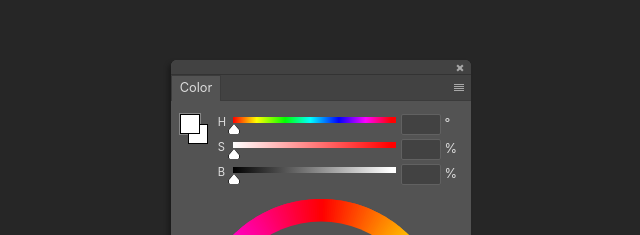
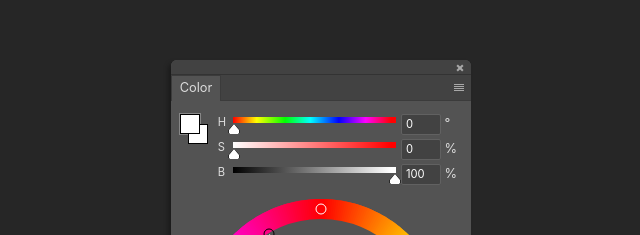
Before and after one commit to nkihrk/ng-colPicker, an Angular app: page / in a window 1280 px wide. Shown: the part 135-370 px from the top of the page, without its empty margins (319-959 px from the left). Built offline with nearby package versions, Linux system fonts and the light colour scheme.

Commit message:
finished coding UI

```diff
--- a/src/app/col-picker/col-picker.component.html
+++ b/src/app/col-picker/col-picker.component.html
@@ -30,21 +30,21 @@
           <div #sliderColor class="slider-color">
             <canvas #canvasH></canvas>
           </div>
-          <div class="slider-value"><input type="text" />&nbsp;°</div>
+          <div class="slider-value"><input #inputH type="text" />&nbsp;°</div>
         </div>
         <div class="slider">
           <div class="slider-title">S</div>
           <div class="slider-color">
             <canvas #canvasS></canvas>
           </div>
-          <div class="slider-value"><input type="text" />&nbsp;%</div>
+          <div class="slider-value"><input #inputS type="text" />&nbsp;%</div>
         </div>
         <div class="slider">
           <div class="slider-title">B</div>
           <div class="slider-color">
             <canvas #canvasB></canvas>
           </div>
-          <div class="slider-value"><input type="text" />&nbsp;%</div>
+          <div class="slider-value"><input #inputB type="text" />&nbsp;%</div>
         </div>
       </div>
     </div>
--- a/src/app/col-picker/col-picker.component.ts
+++ b/src/app/col-picker/col-picker.component.ts
@@ -9,6 +9,9 @@ export class ColPickerComponent implements OnInit {
   @ViewChild("colpick", { static: true }) wrapper: ElementRef;
   @ViewChild("colorWheel", { static: true }) wheel: ElementRef;
   @ViewChild("sliderColor", { static: true }) sliderColor: ElementRef;
+  @ViewChild("inputH", { static: true }) inputH: ElementRef;
+  @ViewChild("inputS", { static: true }) inputS: ElementRef;
+  @ViewChild("inputB", { static: true }) inputB: ElementRef;
   @ViewChild("canvasH", { static: true }) canvasH: ElementRef<
     HTMLCanvasElement
   >;
@@ -28,9 +31,9 @@ export class ColPickerComponent implements OnInit {
     const wrapper = this.wrapper.nativeElement;
     const size = wrapper.clientWidth;
     const wheelRadius = size / 2;
-    const wheelThickness = (size / 2) * 0.18;
+    const wheelThickness = (size / 2) * 0.16;
     const wheelInnerRadius = wheelRadius - wheelThickness;
-    const triangleRadius = (wheelRadius - wheelThickness) * 0.95;
+    const triangleRadius = (wheelRadius - wheelThickness) * 0.99;
     const originX = wrapper.style.left;
     const originY = wrapper.style.top;
     const centerX = originX + size / 2;
@@ -92,6 +95,8 @@ export class ColPickerComponent implements OnInit {
     ctx.strokeStyle = "white";
     ctx.fillStyle = "white";
     ctx.fill();
+
+    this.inputH.nativeElement.value = 0;
   }
 
   _drawSaturation() {
@@ -121,6 +126,8 @@ export class ColPickerComponent implements OnInit {
     ctx.strokeStyle = "white";
     ctx.fillStyle = "white";
     ctx.fill();
+
+    this.inputS.nativeElement.value = 0;
   }
 
   _drawBrightness() {
@@ -135,7 +142,7 @@ export class ColPickerComponent implements OnInit {
     ctx.fillStyle = grd;
     ctx.fillRect(5, 3, c.width - 10, 6);
 
-    const pos: number = this.brightPos + 6;
+    const pos: number = c.width - 6;
 
     ctx.beginPath();
     ctx.moveTo(pos, 10);
@@ -150,6 +157,8 @@ export class ColPickerComponent implements OnInit {
     ctx.strokeStyle = "white";
     ctx.fillStyle = "white";
     ctx.fill();
+
+    this.inputB.nativeElement.value = 100;
   }
 
   /**
@@ -366,7 +375,7 @@ export class ColPickerComponent implements OnInit {
     ctx.lineTo(this.triangleRadius, 0);
     ctx.lineTo(leftTopX, -leftTopY);
     ctx.closePath();
-    ctx.stroke();
+    // ctx.stroke();
     ctx.clip();
     ctx.fillRect(
       -this.radius,
@@ -403,10 +412,18 @@ export class ColPickerComponent implements OnInit {
       this.wrapperWidth,
       this.wrapperWidth
     );
-
     ctx.restore();
 
+    // Triangle
     ctx.beginPath();
+    ctx.translate(this.radius, this.radius);
+    ctx.arc(leftTopX, -leftTopY, 5, 0, 2 * Math.PI);
+    ctx.stroke();
+
+    // Wheel
+    ctx.beginPath();
+    ctx.strokeStyle = "white";
+    ctx.arc(0, -(this.innerRadius + this.thickness / 2), 5, 0, 2 * Math.PI);
     ctx.stroke();
   }
 
```
